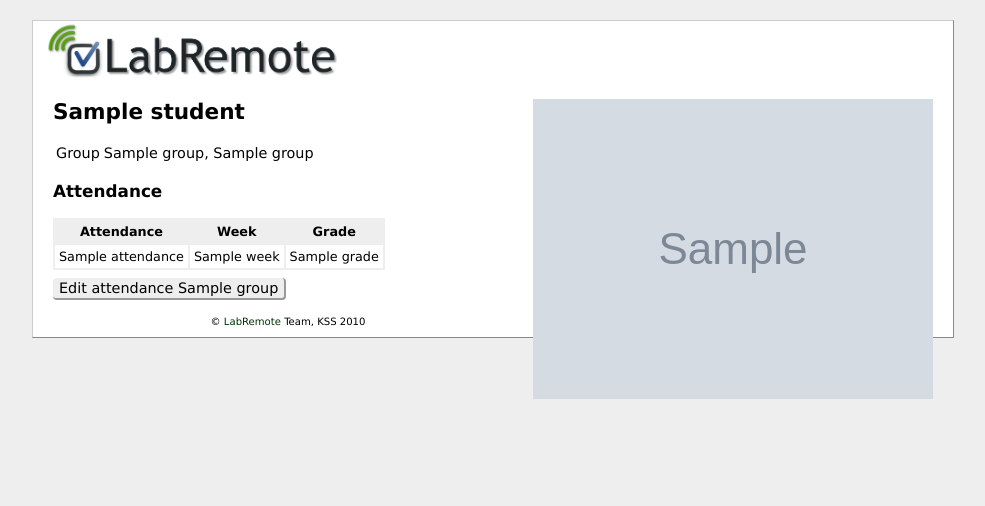
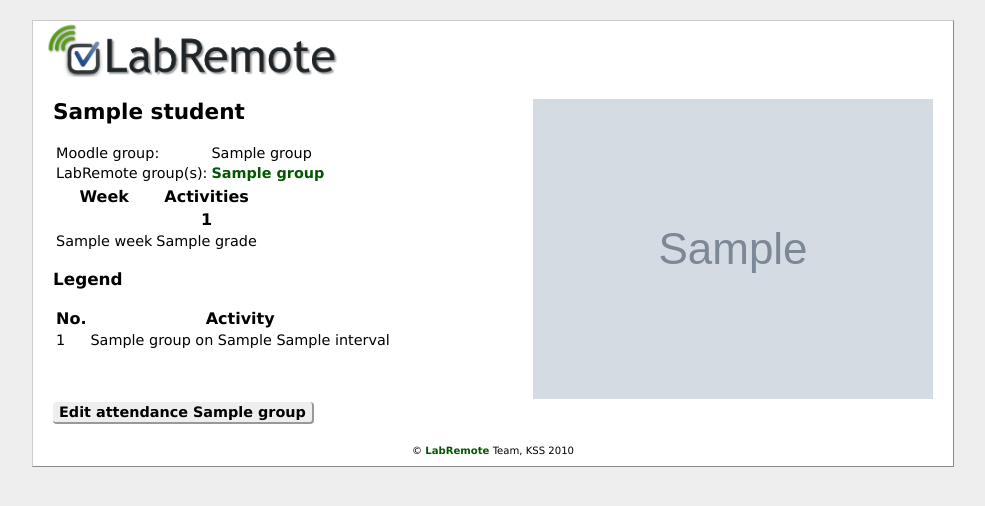
Before and after one commit to liquidsnake/LabRemote, a Django app: template middleware/templates/student_profile.html in a window 1280 px wide. Shown: the top 506 px of the page, without its empty margins (147-1132 px from the left). Run offline with Django 3.2, Linux system fonts and the light colour scheme; the template is opened without the code that fills it: most values are stand-ins (such as "Sample title", 1, 10 or a date in 2020); grey boxes marked "Sample" are stand-in pictures; some libraries are stand-ins or nearby versions.

Commit message:
Interface tweaks, altered student profile.

```diff
--- a/middleware/media/styles.css
+++ b/middleware/media/styles.css
@@ -12,7 +12,11 @@ td {
 label {
     font-size: 0.9em;
 }
-a, a:visited { color: #030; text-decoration: none;}
+a {
+    color: #045700; text-decoration: none;
+    font-weight: 600;
+}
+a:visited { color: ##24541A; text-decoration: none; font-weight: 600;}
 a:hover {text-decoration: underline; color: #040;}
 
 #container {
@@ -86,6 +90,7 @@ td.actions a, a.button{
     white-space: nowrap;
     border-right: 2px solid #999;
     border-bottom: 2px solid #999;
+    line-height: 26px;
 }
 td.actions a:hover, a.button:hover {
     background-color: #aaa;
@@ -162,3 +167,16 @@ table.object_list tr td {
 .week_column div{
     font-size: larger;
 }
+
+.half{
+    width:50%;
+    float:left;
+}
+
+.timetable_elem{
+    position:relative;
+    width:100%;
+    text-align:center;
+    background-color:#C5E0FA;
+    line-height: 20px;
+}
--- a/middleware/templates/dashboard.html
+++ b/middleware/templates/dashboard.html
@@ -9,9 +9,9 @@
     {% if user.get_profile.assistant %}
     <div class="login_code">
         Scan the code below to authenticate yourself on the Andorid smartphone<br/>
-        <img src="http://chart.apis.google.com/chart?cht=qr&chs=250x250&chl={{ user.id }}|{{ user.get_profile.assistant.code }}" />
+        <img src="http://chart.apis.google.com/chart?cht=qr&chs=250x250&chl={{ user.id }}#{{ user.get_profile.assistant.code }}" />
         <br/>
-        <span>code: {{ user.id }}|{{ user.get_profile.assistant.code }}</span>
+        <span>code: {{ user.id }}#{{ user.get_profile.assistant.code }}</span>
     </div>
 
     Assistant: {{ user.get_profile.assistant }} <br/>
--- a/middleware/templates/groups.html
+++ b/middleware/templates/groups.html
@@ -9,7 +9,7 @@
 
 <table width="100%">
     <tr>
-        <td width="70%" valign="top">
+        <td width="75%" valign="top">
 LabRemote:
 {% if groups %}
     <table class="object_list">
@@ -41,7 +41,7 @@ LabRemote:
 {% endif %}
             <a href='/crud/add/group/' class="button">Add a new group</a>
         </td>
-        <td width="30%" valign="top" align="right">
+        <td width="25%" valign="top" align="right">
 Moodle:
 {% if moodle_groups %}
     <table class="object_list">
--- a/middleware/templates/student_profile.html
+++ b/middleware/templates/student_profile.html
@@ -11,31 +11,60 @@
 
 <table>
     <tr>
-        <td>Group </td>
-        <td>{{ student.group }}, {% for group in student.groups %} {{ group }} {% if not forloop.last%}, {% endif %} {% endfor %} </td>
+        <td>Moodle group: </td>
+        <td>{{ student.group }} </td>
+    </tr>
+    <tr>
+        <td>LabRemote group(s):</td>
+        <td>
+        {% for group in student.groups %} <a href={% url middleware.frontend.views.group_edit course.id group.id %}>{{ group }}</a> {% if not forloop.last%}, {% endif %} {% empty %} No group(s) selected.{% endfor %}
+         </td>
     </tr>
 </table>
 
-<h3>Attendance</h3>
-{% if student.attendance %}
-    <table class="object_list">
-        <tr>
-           <th>Attendance</th>
-           <th>Week</th>
-           <th>Grade</th>
-        </tr>
-    {% for d in student.attendance %}
-        <tr>
-            <td>{{ d }}</td>
-            <td>{{ d.week }}</td>
-            <td>{{ d.grade }}</td>
-        </tr>
+{% if activities %}
+
+<div class="half">
+    <table>
+    <tr>
+        <th>Week</th>
+        <th colspan="{{ activities.count }}">Activities</td>
+    <tr>
+        <th></th>
+        {% for activity in activities %}
+            <th> {{ forloop.counter }} </th>
+        {% endfor %}
+    </tr>
+    {% for week in weeks %}
+    <tr>
+        <td>{{week.week}}</td>
+        {% for grade in week.grades %}
+        <td>{{ grade }}</td>
+        {% endfor %}
+    </tr>
     {% endfor %}
     </table>
+</div>
+
+<div class="half">
+    <h3>Legend</h3>
+    <table>
+        <tr>
+            <th> No. </th>
+            <th> Activity </th>
+        </tr>
+        {% for activity in activities %}
+        <tr>
+            <td> {{ forloop.counter }} </td>
+            <td> {{ activity.group }} on {{ activity.day_of_the_week }} {{activity.interval }} </td>
+        </tr>
+        {% endfor %}
+    </table>
+</div>
+<div style="clear:both"></div>
 {% else %}
-    There are no attendances for this student.
+    This student does not have any attendances.
 {% endif %}
-
 {% block bottom_buttons %}
 {% for g in student.groups %}
     <a href="{% url middleware.frontend.views.group_edit request.session.course.id g.id %}" class="button">Edit attendance {{ g.name }}</a>
--- a/middleware/templates/students_list.html
+++ b/middleware/templates/students_list.html
@@ -39,7 +39,7 @@
     {% if d.external_id %}
     <tr>
         <td>{{ d.external_id }}</td>
-        <td><img src="{{ d.avatar }}" width="40" valign="middle" />
+        <td><img src="{{ d.avatar }}" width="40" style="vertical-align:top" />
         <a href="{% url middleware.frontend.views.student_profile request.session.course.id d.id %}">{{ d.first_name }} {{ d.last_name }}</a></td>
         <td>{{ d.group }}</td>
         <td>
--- a/middleware/templates/timetable.html
+++ b/middleware/templates/timetable.html
@@ -23,12 +23,12 @@
             <td rowspan="{{ rows }}" style="vertical-align:top">
                 {% if activities %}
                     {% for act in activities %}
-                        <div style="position:relative; top:{{ act.position_start}}px; height:{{ act.height }}px; width:100%; text-align:center; background-color:#A9D0F5;"> {{ act.activity.group }} {{ act.activity.interval }}
+                        <div style="top:{{ act.position_start}}px; height:{{ act.height }}px; " class="timetable_elem"> <a href="{% url middleware.frontend.views.group_edit request.session.course.id act.activity.group.id %}"> {{ act.activity.group }} {{ act.activity.interval }} </a>
                             <br />
                             {% block action_buttons %}
                             {% comment %} TODO: replace with buttons or icons{% endcomment %}
-                            <a href="/crud/update/activity/{{ act.activity.id }}/">E</a>
-                            <a href="/crud/delete/activity/{{ act.activity.id }}/">D</a>
+                            <a href="/crud/update/activity/{{ act.activity.id }}/" class="button">Edit</a>
+                            <a href="/crud/delete/activity/{{ act.activity.id }}/" class="button">Delete</a>
                             {% endblock %}
                         </div>
                     {% endfor %}
```
Also changed, not shown: middleware/core/models.py (+12 -10 lines), middleware/frontend/views.py (+22 -1 lines), middleware/templates/group_edit.html (+8 -3 lines).
